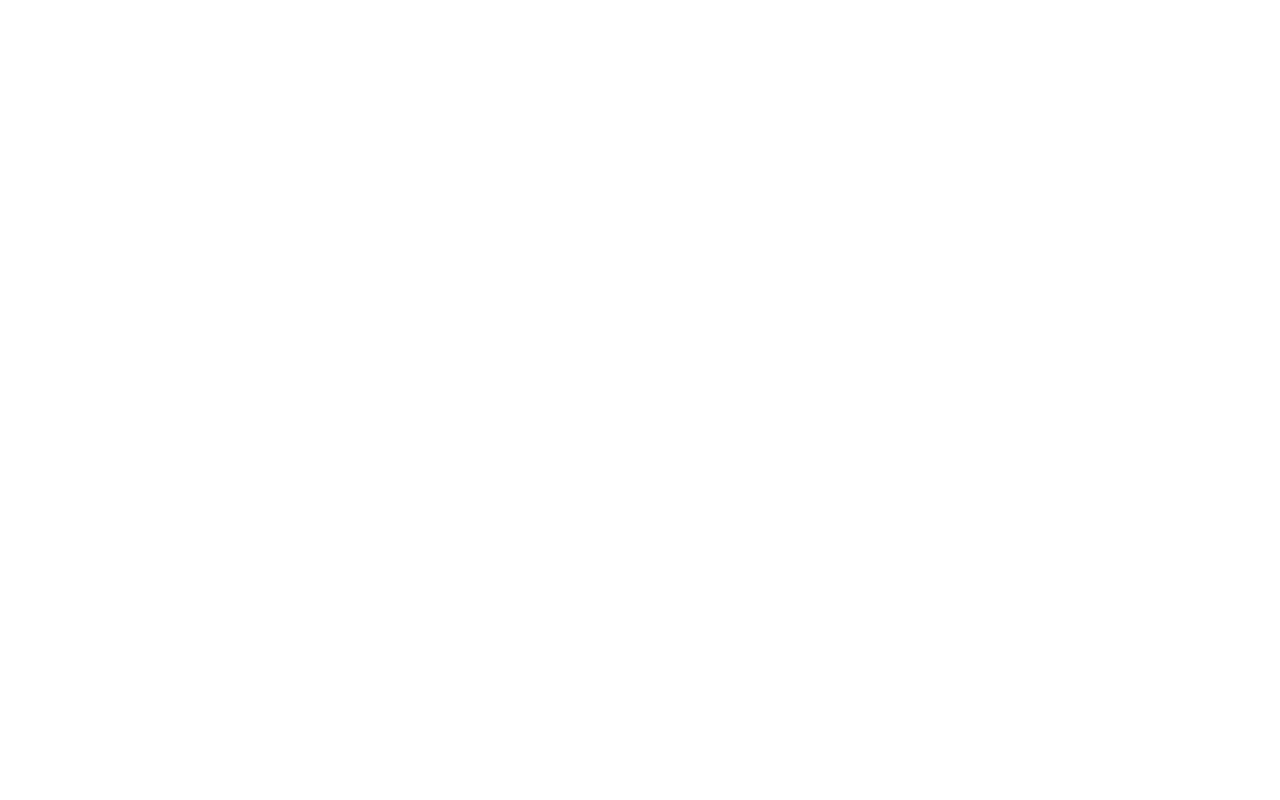
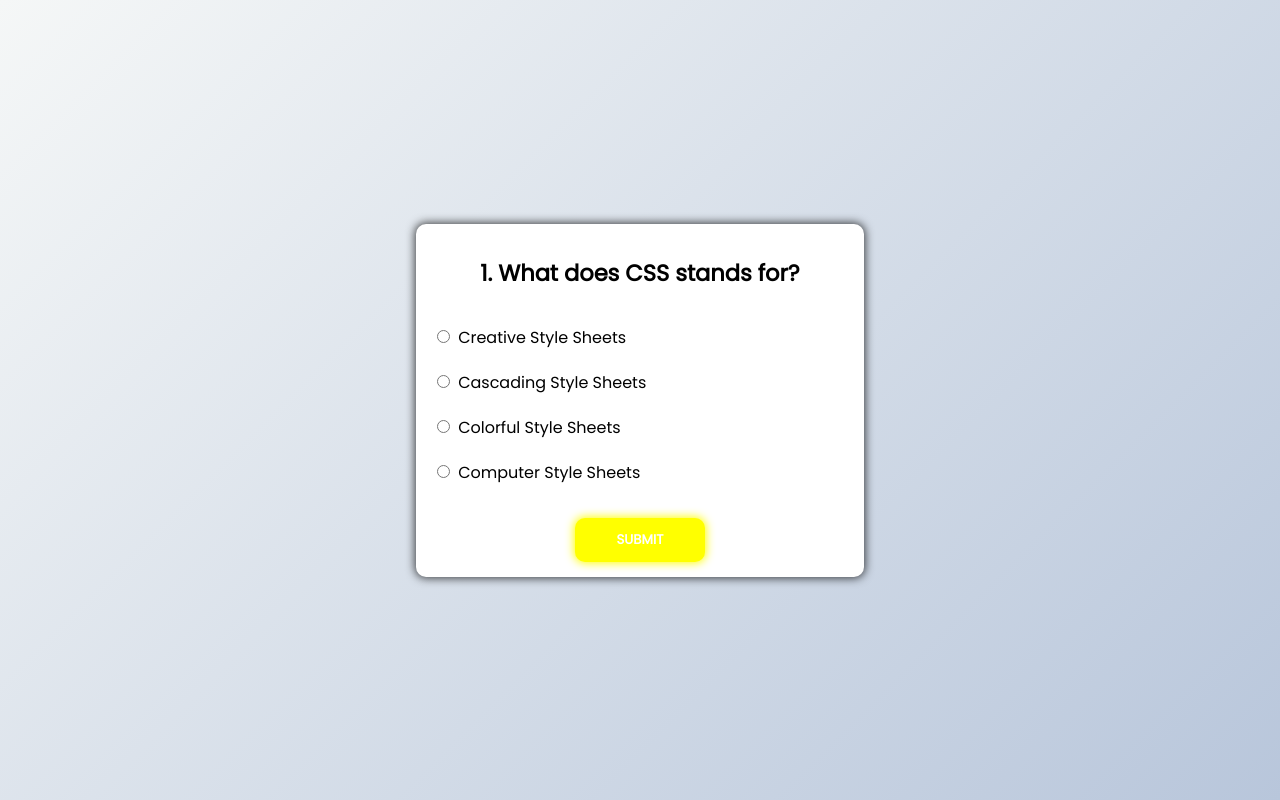
Before and after one commit to velcss/velquiz, a plain HTML site: page cssquestions.html in a window 1280 px wide. Drawn offline with Linux system fonts and the light colour scheme.

Commit message:
Add files via upload

```diff
--- /dev/null
+++ b/css.js
@@ -0,0 +1,174 @@
+const quizData = [
+    {
+        question: "1. What does CSS stands for?",
+        a: "Creative Style Sheets",
+        b: "Cascading Style Sheets",
+        c: "Colorful Style Sheets",
+        d: "Computer Style Sheets",
+        correct: "b",
+    },
+    {
+        question: "2. Where in an HTML document is the correct place to refer to an external style sheet?",
+        a: "In the <head> section",
+        b: "At the end of the document",
+        c: "In the <body> sectiom",
+        d: "TNone of the above",
+        correct: "a",
+    },
+    {
+        question: "3. Which HTML tag is used to define an internal style sheet?",
+        a: "<script>",
+        b: "<css>",
+        c: "<style>",
+        d: "<title>",
+        correct: "c",
+    },
+    {
+        question: "4.Which HTML attribute is used to define inline styles?",
+        a: "font",
+        b: "styles",
+        c: "class",
+        d: "style",
+        correct: "d",
+    },
+    {
+        question: "5.Which is the correct CSS syntax?",
+        a: "{body:color=black;}",
+        b: "body {color:black;}",
+        c: "body:color=black;",
+        d: "{body;color:black;}",
+        correct: "b",
+    },
+
+    {
+        question: "6. How do you insert a comment in a CSS file?",
+        a: "// this is a comment //",
+        b: "'this is a comment",
+        c: "// this is a comment",
+        d: "/* this is a comment */",
+        correct: "d",
+    },
+    {
+        question: "7.Which property is used to change the background color?",
+        a: "color",
+        b: "background-color",
+        c: "bgcolor",
+        d: "background:color",
+        correct: "b",
+    },
+    {
+        question: "8. How do you add a background color for all <h1> elements?",
+        a: "h1 {background-color:#FFFFFF;}",
+        b: "all.h1 {background-color:#FFFFFF;}",
+        c: "h1.all {background-color:#FFFFFF;}",
+        d: "h1-all {background-color:#FFFFFF;}",
+        correct: "a",
+    },
+    {
+        question: "9.Which CSS property is used to change the text color of an element?",
+        a: "color",
+        b: "fgcolor",
+        c: "text-color",
+        d: "color-text",
+        correct: "a",
+    },
+    {
+        question: "10.Which CSS property controls the text size?",
+        a: "font-style",
+        b: "text-style",
+        c: "font-size",
+        d: "text-size",
+        correct: "c",
+    },
+    {
+        question: "11.What is the correct CSS syntax for making all the <p> elements bold?",
+        a: "p {font-weight:bold;}",
+        b: '<p style="text-size:bold;">',
+        c: "p {text-size:bold;}",
+        d: '<p style="font-size:bold;"',
+        correct: "a",
+    },
+    {
+        question: "12. How do you display hyperlinks without an underline?",
+        a: "a {text-decoration:no_underline;}",
+        b: "a {underline:none;}",
+        c: "a {text-decoration:none;}",
+        d: "a {decoration:no-underline;}",
+        correct: "c",
+    },
+    {
+        question: "13.How do you make each word in a text start with a capital letter?",
+        a: "text-transform:capitalize",
+        b: "text-style:capitalize",
+        c: "transform:capitalize",
+        d: "You can't do that with css",
+        correct: "a",
+    },
+    {
+        question: "14. Which property is used to change the font of an element?",
+        a: "font-family",
+        b: "font-style",
+        c: "font-weight",
+        d: "font-element",
+        correct: "a",
+    },
+    {
+        question: "15.How do you make the text bold?",
+        a: "font:bold;",
+        b: "style:bold;",
+        c: "font-weight:bold;",
+        d: "text:bold;",
+        correct: "c",
+    },
+];
+const quiz= document.getElementById('quiz')
+const answerEls = document.querySelectorAll('.answer')
+const questionEl = document.getElementById('question')
+const a_text = document.getElementById('a_text')
+const b_text = document.getElementById('b_text')
+const c_text = document.getElementById('c_text')
+const d_text = document.getElementById('d_text')
+const submitBtn = document.getElementById('submit')
+let currentQuiz = 0
+let score = 0
+loadQuiz()
+function loadQuiz() {
+    deselectAnswers()
+    const currentQuizData = quizData[currentQuiz]
+    questionEl.innerText = currentQuizData.question
+    a_text.innerText = currentQuizData.a
+    b_text.innerText = currentQuizData.b
+    c_text.innerText = currentQuizData.c
+    d_text.innerText = currentQuizData.d
+}
+function deselectAnswers() {
+    answerEls.forEach(answerEl => answerEl.checked = false)
+}
+function getSelected() {
+    let answer
+    answerEls.forEach(answerEl => {
+        if(answerEl.checked) {
+            answer = answerEl.id
+        }
+    })
+    return answer
+}
+submitBtn.addEventListener('click', () => {
+    const answer = getSelected()
+    if(answer) {
+       if(answer === quizData[currentQuiz].correct) {
+           score++
+       }
+       currentQuiz++
+       if(currentQuiz < quizData.length) {
+           loadQuiz()
+       } else {
+           quiz.innerHTML = `
+           <h2>You answered ${score}/${quizData.length} questions correctly</h2>
+           <div class="submit">
+           <a href="index.html"><button>RESTART</button>
+           </div>
+           `
+       }
+    }
+})
--- a/cssquestions.html
+++ b/cssquestions.html
@@ -0,0 +1,38 @@
+<!DOCTYPE html>
+<html lang="en">
+<head>
+    <meta charset="UTF-8">
+    <meta name="viewport" content="width=device-width, initial-scale=1.0">
+    <title>Quiz</title>
+    <link rel="stylesheet" href="questions.css">
+</head>
+<body>
+    <div class="form" id="quiz">
+        <div class="quiz-header">
+          <h2 id="question">Question Text</h2>
+          <ul>
+            <li>
+              <input type="radio" name="answer" id="a" class="answer">
+              <label for="a" id="a_text">Answer</label>
+            </li>
+            <li>
+              <input type="radio" name="answer" id="b" class="answer">
+              <label for="b" id="b_text">Answer</label>
+            </li>
+            <li>
+              <input type="radio" name="answer" id="c" class="answer">
+              <label for="c" id="c_text">Answer</label>
+            </li>
+            <li>
+              <input type="radio" name="answer" id="d" class="answer">
+              <label for="d" id="d_text">Answer</label>
+            </li>
+          </ul>
+        </div>
+        <div class="submit">
+            <button id="submit">SUBMIT</button>
+        </div>
+      </div>
+      <script src="css.js"></script>
+</body>
+</html>
```
Also changed, not shown: style.css (line endings or trailing spaces).
